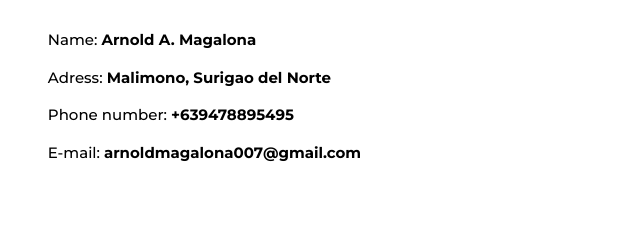
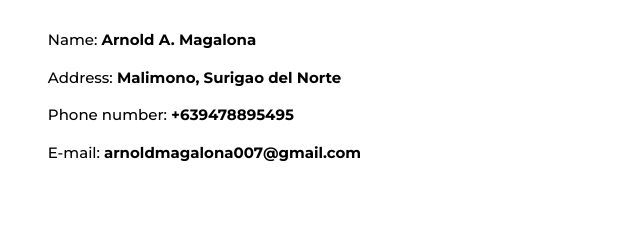
Before and after one commit to Arnold0071/arnoldcv, a plain HTML site: page index.html in a window 1280 px wide. Shown: the part 3523-3762 px from the top of the page, 449-1089 px from the left. Drawn offline with nearby package versions, Linux system fonts and the light colour scheme.

Commit message:
Update index.html

```diff
--- a/index.html
+++ b/index.html
@@ -238,7 +238,7 @@
             <h2 class="w3-border-bottom w3-border-amber" style="border-width: 3px !important;">MY CONTACT DETAILS</h3>
             <div class="w3-margin-top-2" style="font-weight: 500;">
               <p>Name: <strong>Arnold A. Magalona</strong></p>
-              <p>Adress:<strong> Malimono, Surigao del Norte</strong></p>
+              <p>Address:<strong> Malimono, Surigao del Norte</strong></p>
               <p>Phone number: <strong>+639478895495</strong></p>
               <p>E-mail: <strong>arnoldmagalona007@gmail.com</strong></p>
             </div>
```
